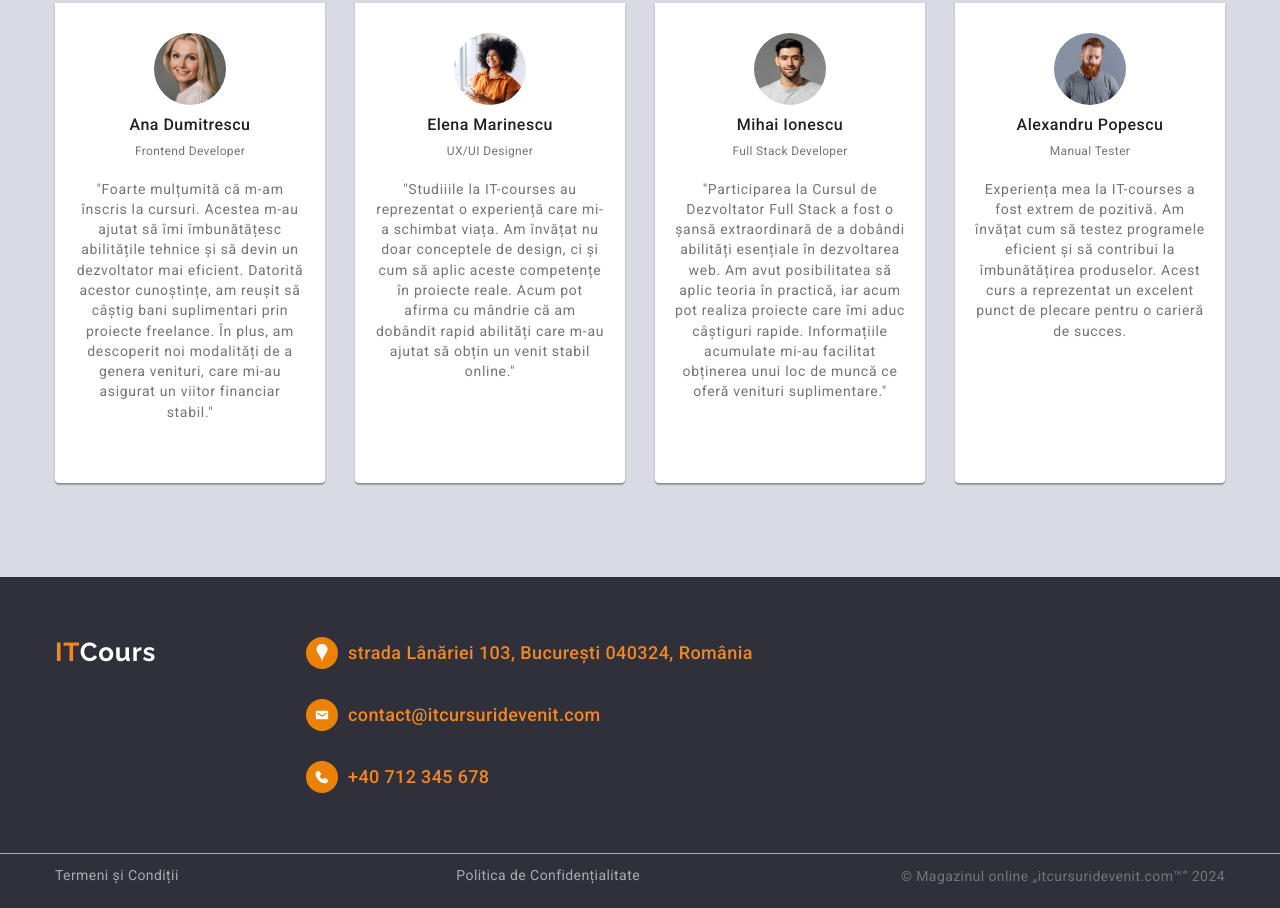
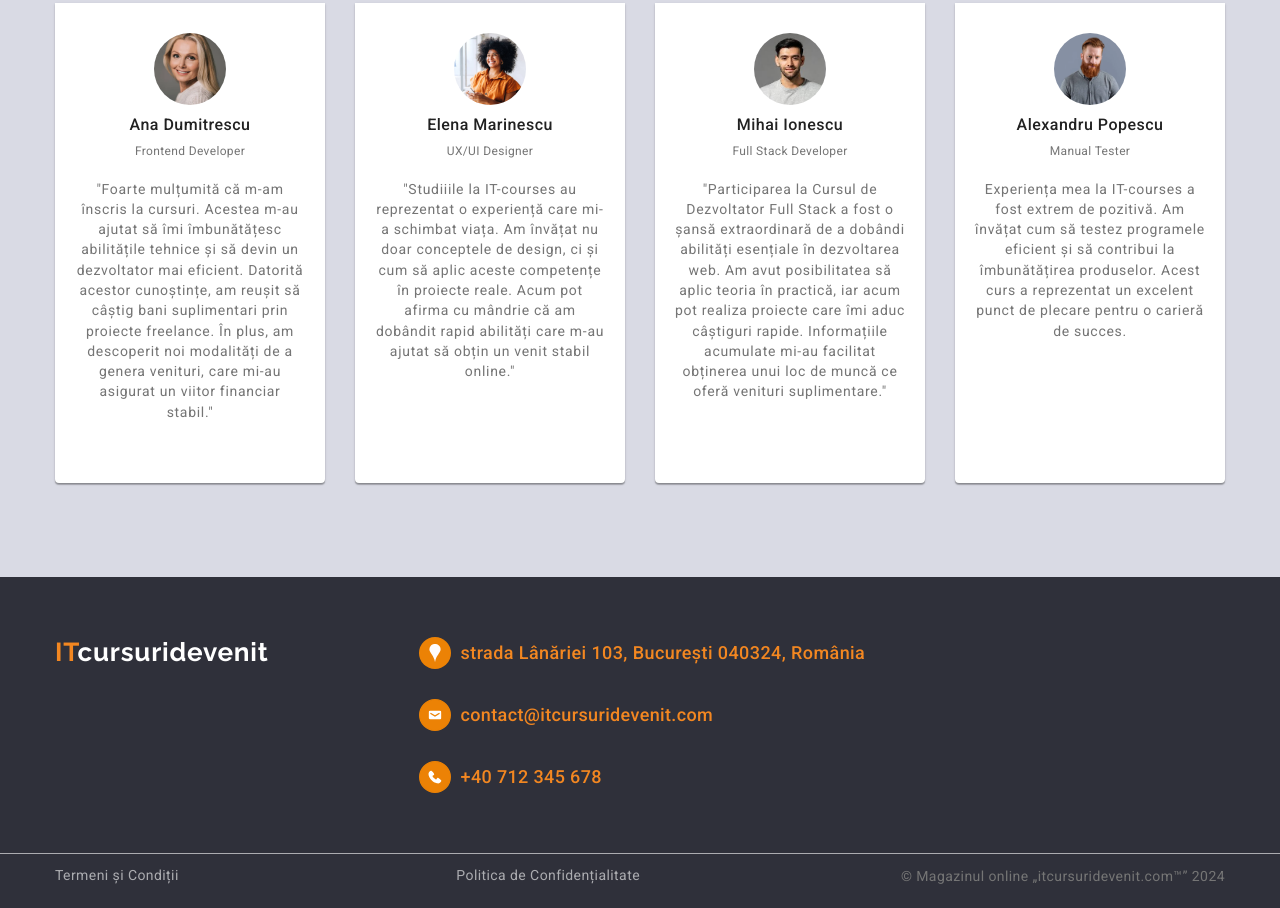
Before and after one commit to parasolya/IT-courses, a website: page index.html in a window 1280 px wide. Shown: the part 2874-3782 px from the top of the page. Drawn offline with nearby package versions, Linux system fonts and the light colour scheme; grey boxes are pictures that could not be loaded.

Commit message:
fixed logo

```diff
--- a/index.html
+++ b/index.html
@@ -231,7 +231,7 @@
       <div class="footer__box">
         <div class="footer__items">
           <div class="footer__wrapper">
-            <a class="logo logo--bottom" href="./">IT<span class="logo--white">Cours</span></a>
+            <a class="logo logo--bottom" href="./">IT<span class="logo--white">cursuridevenit</span></a>
             <ul class="footer__List header__item list">
               <li class="contact__item">
                 <div class="contactUs__location">
```
